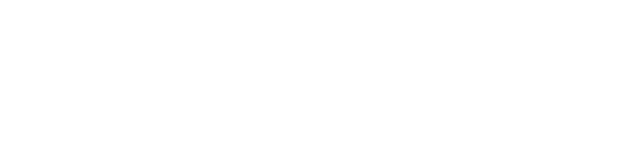
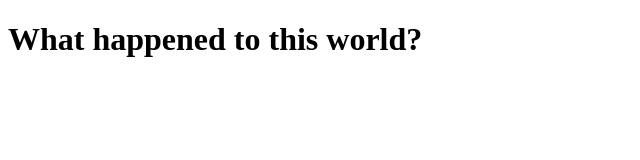
Before and after one commit to KusakinAliaksei/if-html, a plain HTML site: page index.html in a window 1280 px wide. Shown: the whole page, without its empty margins (0-640 px from the left). Drawn offline with Linux system fonts and the light colour scheme.

Commit message:
|First lesson| started teaching. Created .gitignore and index.html (then I added one line to the code and tried to do my homework)

```diff
--- a/index.html
+++ b/index.html
@@ -5,6 +5,7 @@
     <title>Title</title>
 </head>
 <body>
+<h1>What happened to this world?</h1>
 
 </body>
 </html>
```
